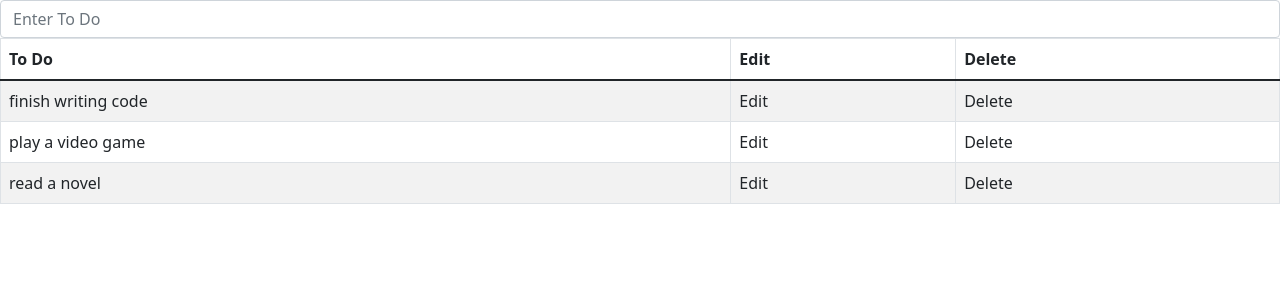
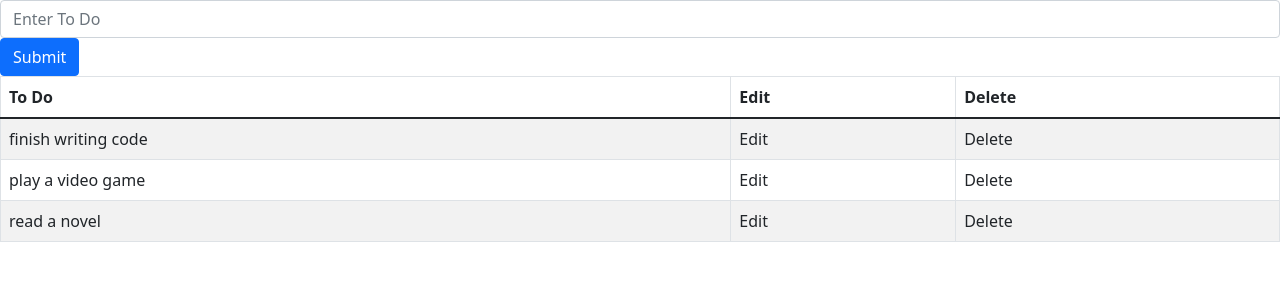
Before and after one commit to CMadiope/todolist, a React (Create React App) app: page / in a window 1280 px wide. Shown: the top 300 px of the page. Built offline with nearby package versions, Linux system fonts and the light colour scheme.

Commit message:
ADD: handle submit function

```diff
--- a/src/components/ToDoList.js
+++ b/src/components/ToDoList.js
@@ -1,14 +1,21 @@
 import React, { useContext, useState } from "react";
 import { TodosContext } from "../App";
 import { Table, Form, Button } from "react-bootstrap";
+import { getByDisplayValue } from "@testing-library/react";
 
 const ToDoList = () => {
   const { state, dispatch } = useContext(TodosContext);
   const [todoText, setTodoText] = useState("");
 
+  const handleSubmit = (event) => {
+    event.preventDefault();
+    dispatch({ type: "add", payload: todoText });
+    setTodoText("");
+  };
+
   return (
     <div>
-      <Form>
+      <Form onSubmit={handleSubmit}>
         <Form.Group controlled='formBasicEmail'>
           <Form.Control
             type='text'
@@ -16,6 +23,9 @@ const ToDoList = () => {
             onChange={(event) => setTodoText(event.target.value)}
           />
         </Form.Group>
+        <Button variant='primary' type='submit'>
+          Submit
+        </Button>
       </Form>
       <Table striped bordered hover>
         <thead>
```
